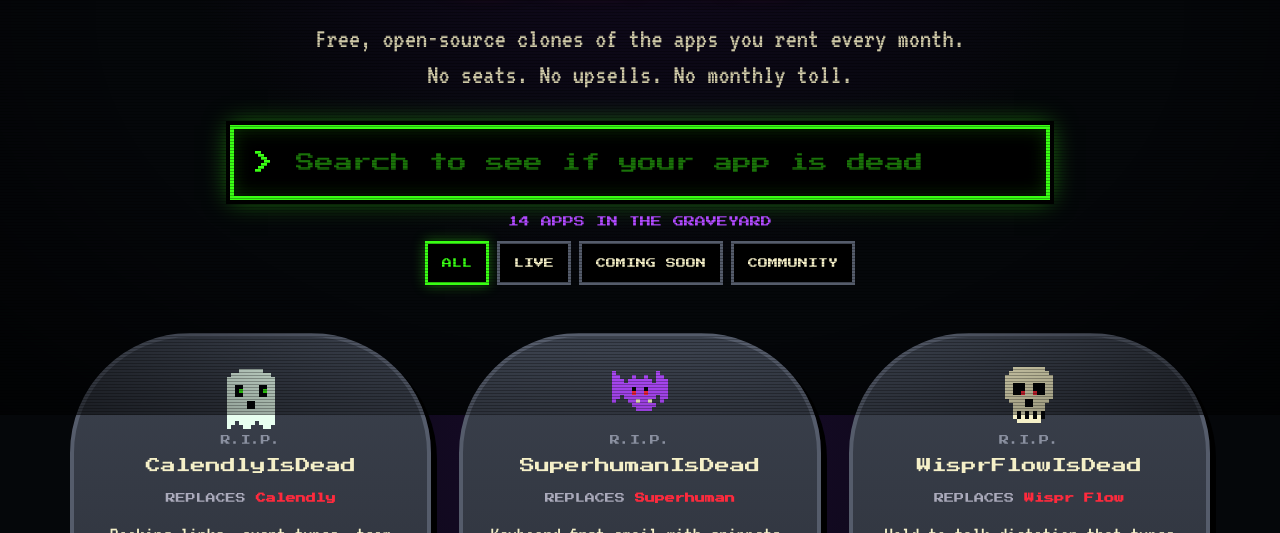
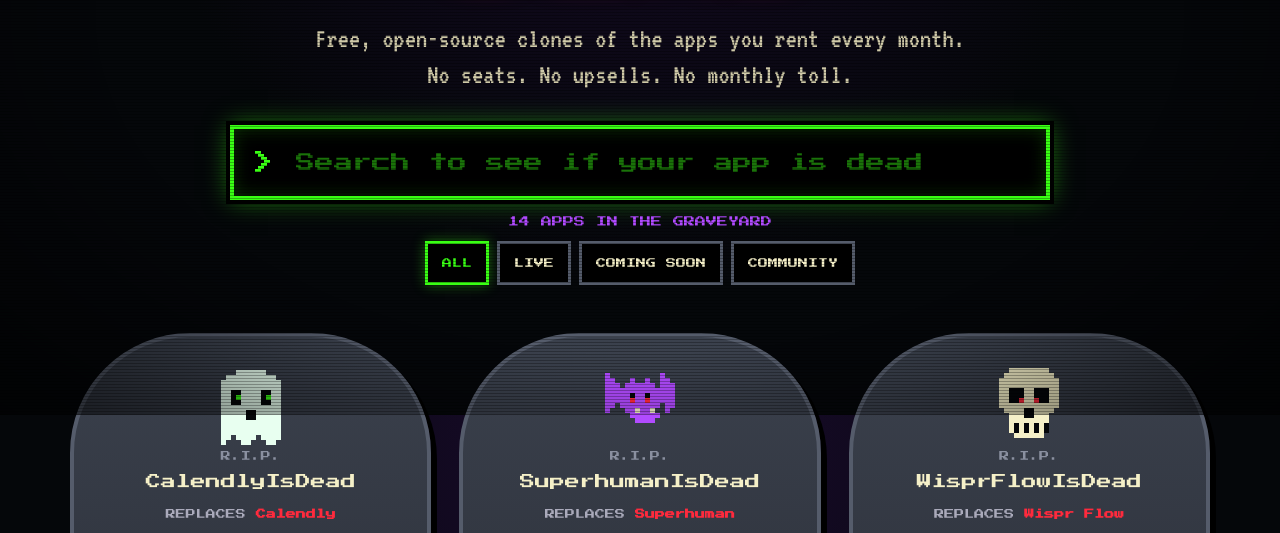
Before and after one commit to tommy-muckstack/yourappisdead, a website: page index.html in a window 1280 px wide. Shown: the part 385-918 px from the top of the page. Drawn offline with Linux system fonts and the light colour scheme.

Commit message:
Tombstones: larger sprites on desktop

```diff
--- a/arcade.css
+++ b/arcade.css
@@ -36,7 +36,7 @@
  border-radius:120px 120px 0 0;box-shadow:6px 6px 0 #000;transition:transform .12s steps(3),box-shadow .12s steps(3)}
 .tile a.main:hover,.tile a.main:focus-visible{transform:translate(-3px,-6px);box-shadow:9px 12px 0 #000,0 0 28px rgba(57,255,20,.35);outline:none;border-color:var(--green)}
 .tile.soon a.main:hover,.tile.soon a.main:focus-visible,.tile.community a.main:hover,.tile.community a.main:focus-visible{border-color:var(--purple);box-shadow:9px 12px 0 #000,0 0 28px rgba(177,75,255,.4)}
-.sprite{width:64px;height:64px;margin:0 auto 6px;image-rendering:pixelated}
+.sprite{width:80px;height:80px;margin:0 auto 6px;image-rendering:pixelated}
 .tile a.main:hover .sprite{animation:bob .6s steps(2) infinite}
 @media (prefers-reduced-motion:no-preference){.sprite{animation:idle 2.4s steps(2) var(--d,0s) infinite}.tile a.main:hover .sprite{animation:bob .6s steps(2) infinite}}
 @keyframes idle{0%,60%{transform:translateY(0)}61%,100%{transform:translateY(-2px)}}
```
